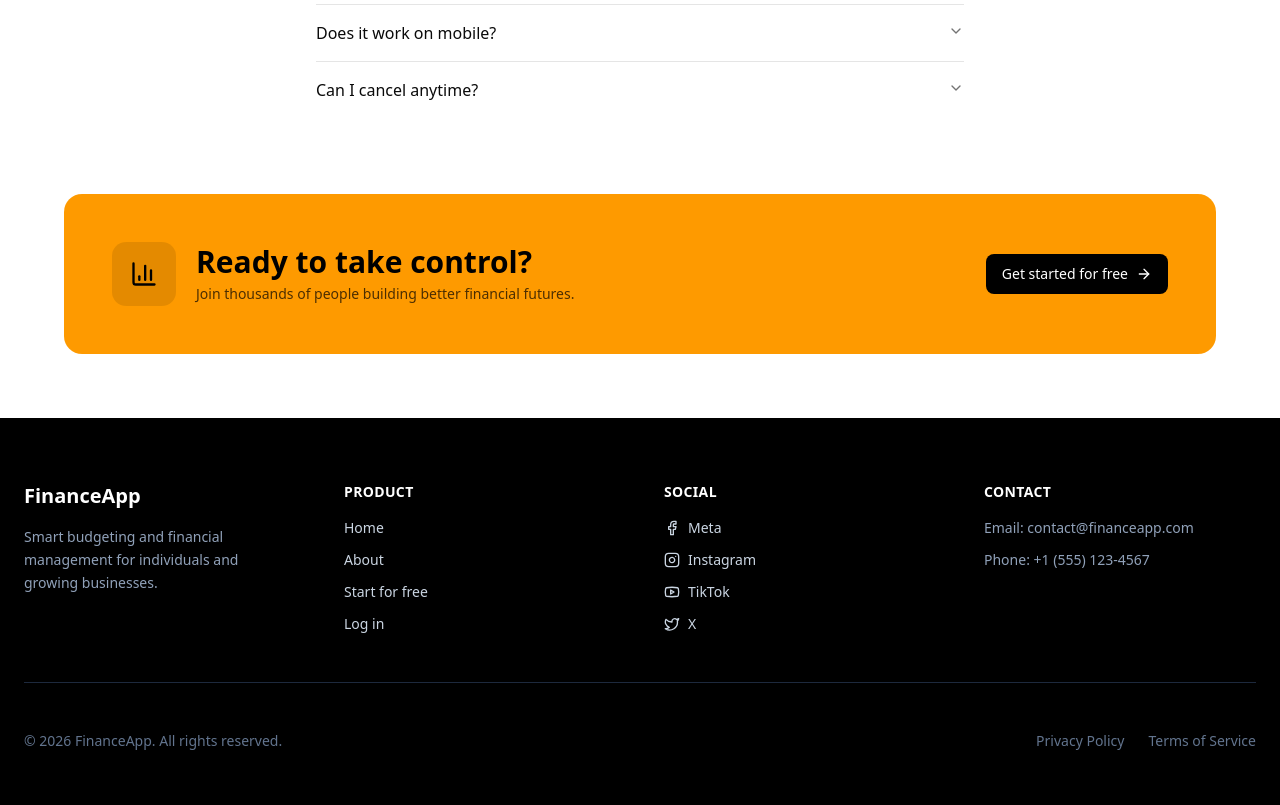
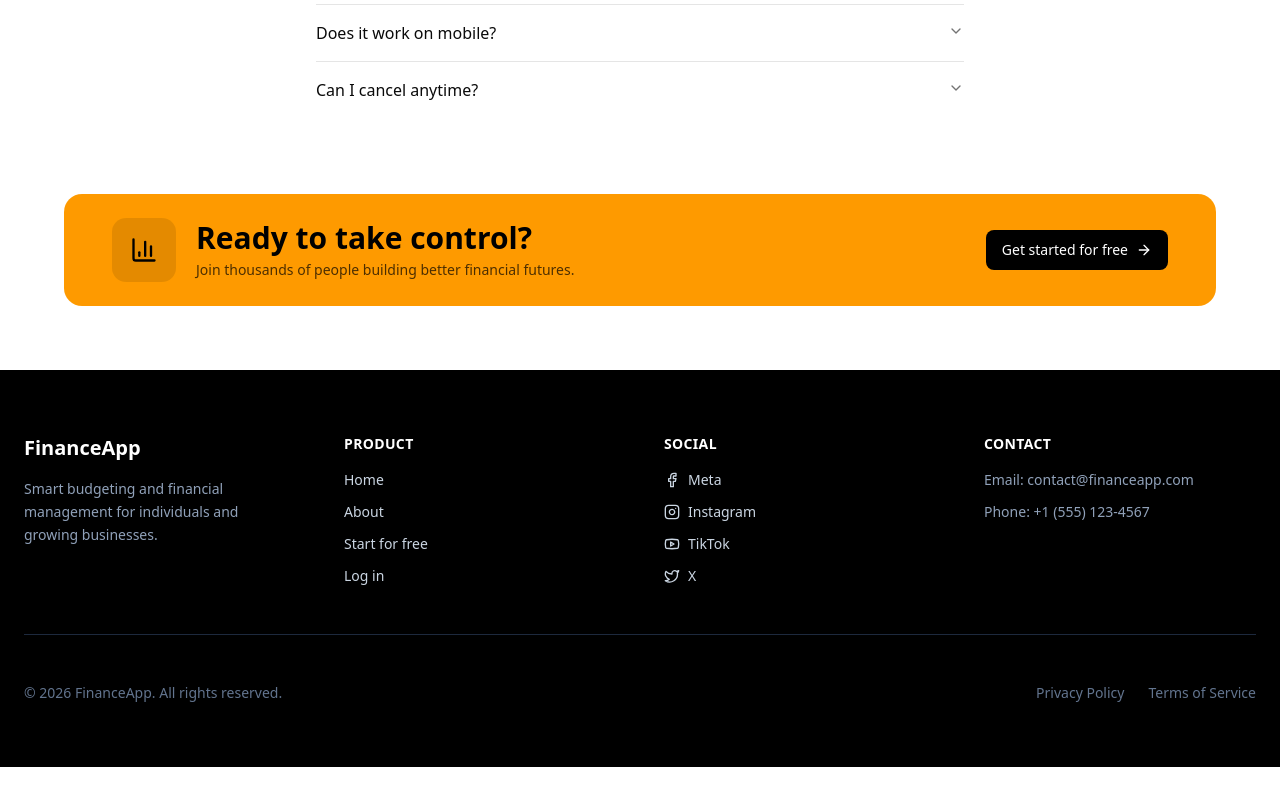
Before and after one commit to Alexandru2401/finans, a React (Vite) app in the folder frontend/: page / in a window 1280 px wide. Shown: the part 3200-4005 px from the top of the page. After the commit the page ends 3967 px from the top, so only its background shows below. Built offline with nearby package versions, Linux system fonts and the light colour scheme; no server answers.

Commit message:
feat: finished styling in homecta2

```diff
--- a/frontend/src/pages/public/home/HomeCta2.tsx
+++ b/frontend/src/pages/public/home/HomeCta2.tsx
@@ -3,8 +3,9 @@ import { ArrowRight, BarChart3 } from "lucide-react";
 import { Link } from "react-router-dom";
 
 export default function HomeCta2() {
-    return <section className="w-full bg-background px-6 py-16">
-        <div className="mx-auto max-w-6xl overflow-hidden rounded-2xl bg-amber-500 px-8 py-12 md:px-12">
+  return (
+    <section className="w-full bg-background px-3 sm:px-6 py-16">
+      <div className="mx-auto max-w-6xl overflow-hidden rounded-2xl bg-amber-500 p-4 md:px-12 md:py-6">
         <div className="flex flex-col items-start justify-between gap-6 md:flex-row md:items-center">
           <div className="flex items-center gap-5">
             <div className="flex h-16 w-16 shrink-0 items-center justify-center rounded-xl bg-black/10">
@@ -19,7 +20,11 @@ export default function HomeCta2() {
               </p>
             </div>
           </div>
-                <Button asChild size="lg" className="gap-2 bg-black text-white hover:bg-black/80">
+          <Button
+            asChild
+            size="lg"
+            className="gap-2 bg-black text-white hover:bg-black/80"
+          >
             <Link to="/signin">
               Get started for free
               <ArrowRight size={18} />
@@ -28,4 +33,5 @@ export default function HomeCta2() {
         </div>
       </div>
     </section>
+  );
 }
```
Lines whose indentation alone changed are shown as unchanged.
